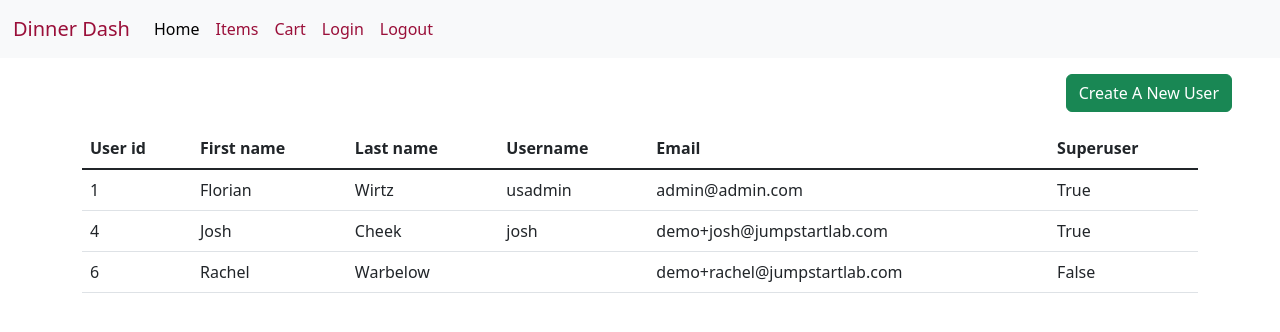
After one commit to UsmanEjaz10/Dinner_Dash-Hosted-, a Django app: page /user/ in a window 1280 px wide. The commit adds this page. Shown: the top 332 px of the page. Run offline with Django 4.2, Linux system fonts and the light colour scheme; data comes from the database, SQL or seed files in the repository; both versions use the stored data as it was after the commit; some web fonts are replaced.

Commit message:
User Authentication , signup and ModelForms added --- Used Model forms and generic views to implement the basic CRUD functionality of models.

```diff
--- a/Hello/settings.py
+++ b/Hello/settings.py
@@ -94,13 +94,7 @@ DATABASES = {
 
 AUTH_PASSWORD_VALIDATORS = [
     {
-        'NAME': 'django.contrib.auth.password_validation.UserAttributeSimilarityValidator',
-    },
-    {
         'NAME': 'django.contrib.auth.password_validation.MinimumLengthValidator',
-    },
-    {
-        'NAME': 'django.contrib.auth.password_validation.CommonPasswordValidator',
     },
     {
         'NAME': 'django.contrib.auth.password_validation.NumericPasswordValidator',
--- a/Item/urls.py
+++ b/Item/urls.py
@@ -15,4 +15,11 @@ urlpatterns = [
     path('categories/<int:pk>/update/', Category_views.CategoryUpdateView.as_view(), name='category-update'),
     path('categories/<int:pk>/delete/', Category_views.CategoryDeleteView.as_view(), name='category-delete'),
 
+
+    path('items/', views.ItemListView.as_view(), name='item-list'),
+    path('items/create/', views.ItemCreateView.as_view(), name='item-create'),
+    path('items/<int:pk>/update/', views.ItemUpdateView.as_view(), name='item-update'),
+    path('items/<int:pk>/delete/', views.ItemDeleteView.as_view(), name='item-delete'),
+
+
 ]
--- a/home/urls.py
+++ b/home/urls.py
@@ -8,4 +8,10 @@ urlpatterns = [
     path("", views.index.as_view(), name='home'),
     path("login", views.user_login, name="login"),
     path("logout", views.logout_user, name="logout"),
+
+    path('user/', views.UserListView.as_view(), name='user-list'),
+    path('user/create/', views.UserCreateView.as_view(), name='user-create'),
+    path('user/<int:pk>/update/', views.UserUpdateView.as_view(), name='user-update'),
+    path('user/<int:pk>/delete/', views.UserDeleteView.as_view(), name='user-delete'),
+
     ]
--- a/home/views.py
+++ b/home/views.py
@@ -6,7 +6,9 @@ from Order.models import Order
 from django.contrib.auth import authenticate, logout, login
 from django.contrib.auth.decorators import login_required
 from cart.cart import Cart
-
+from django.views.generic import ListView, CreateView, UpdateView, DeleteView
+from django.urls import reverse_lazy
+from .forms import UserForm
 
 
 # Create your views here.
@@ -26,9 +28,9 @@ class index(View):
         if request.user.is_superuser:
             orders = Order.objects.all()
             status_choices  = Order.STATUS_CHOICES
-            return render(request, "Admin_Index.html", {'orders': orders, 'status_choices': status_choices})
+            return render(request, "Admin_Index.html", {'orders': orders, 'status_choices': status_choices, 'user': request.user})
         else:
-            return render(request, "home.html")
+            return render(request, "home.html", {'user': request.user})
 
 
 
@@ -84,3 +86,26 @@ def checkout(request):
         return render(request,'order_details.html', {'order':order, 'total_price': total_price, 'tax_pay': tax_pay, 'gt': grand_total})
     else:
         return render(request, 'login.html')
+
+
+class UserListView(ListView):
+    model = User
+    template_name = 'User_List.html'
+
+class UserCreateView(CreateView):
+    model = User
+    form_class = UserForm
+    template_name = 'User_Form.html'
+    success_url = reverse_lazy('home')
+
+
+class UserUpdateView(UpdateView):
+    model = User
+    form_class = UserForm
+    template_name = 'User_Form.html'
+    success_url = reverse_lazy('home')
+
+
+class UserDeleteView(DeleteView):
+    model = User
+    success_url = reverse_lazy('user-list')
--- /dev/null
+++ b/templates/User_List.html
@@ -0,0 +1,39 @@
+{% extends 'base.html' %}
+
+{% block title %}
+    Categories
+{% endblock title %}
+
+{% block head%}
+{% endblock head%}
+{% block body%}
+
+
+<div class="d-flex justify-content-end m-3 me-5">
+    <a href="{% url 'user-create' %}" class="btn btn-success">Create A New User</a>
+</div>
+
+
+<div class="container">
+    <table class="table">
+        <thead>
+            <th scope="col">User id</th>
+            <th scope="col">First name</th>
+            <th scope="col">Last name</th>
+            <th scope="col">Username</th>
+            <th scope="col">Email</th>
+            <th scope="col">Superuser</th>
+        </thead>
+        <tbody>
+            {% for user in object_list%}
+            <tr>
+                <td>{{user.pk}}</td>
+                <td>{{user.first_name}}</td>
+                <td>{{user.last_name}}</td>
+                <td>{{user.username}}</td>
+                <td>{{user.email}}</td>
+                <td>{{user.is_superuser}}</td>
+            </tr>
+            {%endfor%}
+        </tbody>
+{% endblock body%}
--- a/templates/base.html
+++ b/templates/base.html
@@ -53,16 +53,12 @@
               </li>
               <li class="nav-item">
                 <a class="nav-link pinkcolorbtn" href="/about">Items</a>
-                {% endif%}
               </li>
               <li class="nav-item dropdown">
                 <a class="nav-link pinkcolorbtn" href="{% url 'cart_view' %}" >
                   Cart
                 </a>
-
-              </li>
-              <li class="nav-item">
-                <a class="nav-link pinkcolorbtn" href="{% url 'history' %}">Orders</a>
+                {% endif%}
               </li>
 
               {% if user.is_superuser%}
@@ -72,7 +68,23 @@
               <li class="nav-item">
                 <a class="nav-link pinkcolorbtn" href="{%url 'item-list' %}">Items</a>
               </li>
+              <li class="nav-item">
+                <a class="nav-link pinkcolorbtn" href="{%url 'user-list' %}">Users</a>
+              </li>
               {% endif %}
+              {% if user.is_authenticated%}
+              <li class="nav-item">
+                <a class="nav-link pinkcolorbtn" href="{% url 'history' %}">Orders</a>
+              </li>
+              <li class="nav-item">
+                <a class="nav-link pinkcolorbtn" href="{%url 'user-update' user.pk %}">Edit Personal Details</a>
+              </li>
+              {% endif%}
+              {% if user.is_authenticated == False%}
+              <li class="nav-item">
+                <a class="nav-link pinkcolorbtn" href="/login">Login</a>
+              </li>
+              {% endif%}
               <li class="nav-item">
                 <a class="nav-link pinkcolorbtn" href="/logout">Logout</a>
               </li>
```
Also changed, not shown: Item/Category_views.py (+7 -3 lines), Item/forms.py (+9 -0 lines), Item/views.py (+24 -0 lines), home/forms.py (added, +28 -0 lines), templates/Category_List.html (+10 -1 lines), templates/Item_Form.html (added, +20 -0 lines), templates/Item_List.html (+20 -5 lines), templates/User_Form.html (added, +19 -0 lines), db.sqlite3, media/item_photos/zinger_burger.jpg (added).
